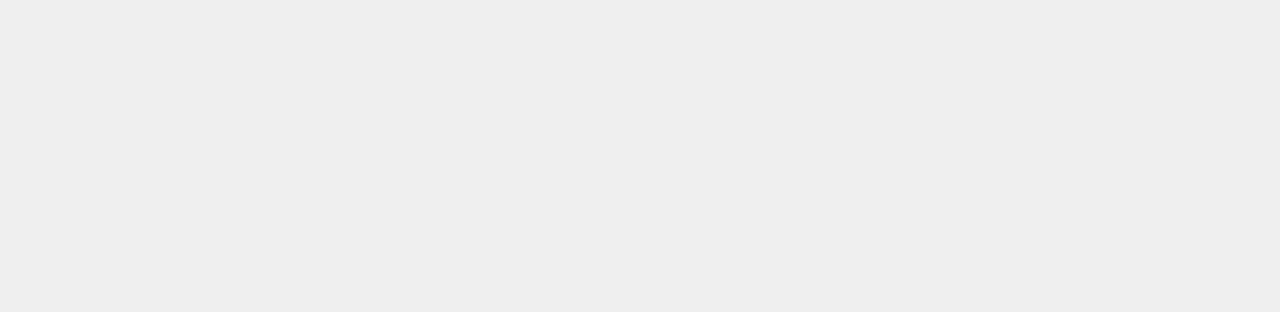
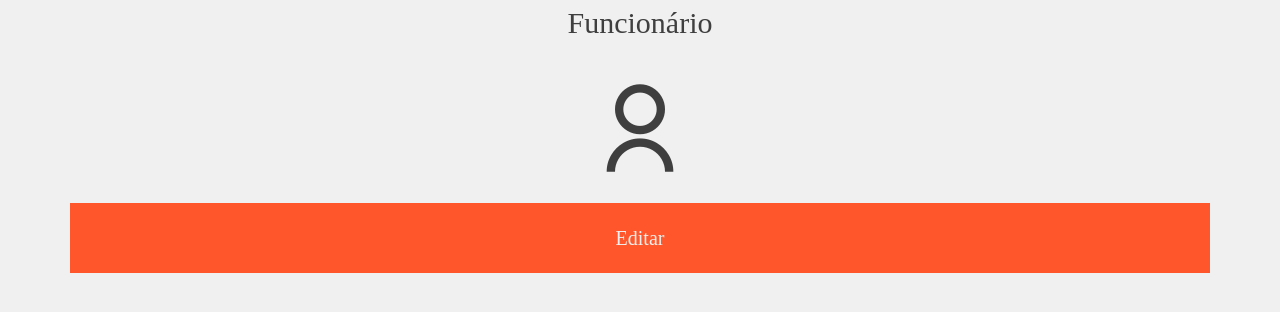
Before and after one commit to yanpisani/mercearia-do-seu-ze, a React (Create React App) app in the folder frontend/: page /card in a window 1280 px wide. Before the commit this address had no page. Shown: the top 312 px of the page. Built offline with nearby package versions, Linux system fonts and the light colour scheme; a web font is replaced by a local one.

Commit message:
Card da página home da dashboard

```diff
--- /dev/null
+++ b/frontend/src/components/admin/card/index.jsx
@@ -0,0 +1,22 @@
+import React from 'react';
+import './styles.scss'
+
+export default function Card() {
+    return(
+        <div className={`card-home`}>
+            <div className={`container`}>
+                <div className={`row`}>
+                    <div className={`col d-flex justify-content-center align-items-center card-title`}>Funcionário</div>
+                </div>
+                <div className={`row`}>
+                    <div className={`col d-flex justify-content-center align-items-center`}>
+                        <i className={`ri-user-line icon`} />
+                    </div>
+                </div>
+                <div className={`row`}>
+                    <div className={`col d-flex justify-content-center align-items-center card-button`}>Editar</div>
+                </div>
+            </div>
+        </div>
+    )
+}
--- /dev/null
+++ b/frontend/src/components/admin/card/styles.scss
@@ -0,0 +1,20 @@
+@import 'src/resources/styles';
+
+.card-home {
+    background-color: $c_White;
+
+    .card-title {
+        color: $c_Black;
+        font-size: 30px;
+    }
+    .icon {
+        font-size: 100px;
+        color: $c_Black;
+    }
+    .card-button {
+        background-color: $c_LightOrange;
+        color: $c_White;
+        height: 70px;
+        font-size: 20px;
+    }
+}
--- a/frontend/src/routes/index.jsx
+++ b/frontend/src/routes/index.jsx
@@ -2,6 +2,7 @@ import React from "react";
 import { Routes, Route, Navigate } from "react-router-dom";
 import Login from "../pages/admin/login";
 import PassRecovery from "../pages/admin/pass_recovery";
+import Card from "../components/admin/card";
 
 export default function Router() {
   return (
@@ -9,6 +10,7 @@ export default function Router() {
       <Route path="/" exact element={<Login/>} />
       <Route path="/entrar" element={<Login/>} />
       <Route path="/recuperar-senha" element={<PassRecovery/>} />
+      <Route path="/card" element={<Card/>} />
       <Route render={() => <Navigate to={{ pathname: "/entrar" }} />} />
     </Routes>
   );
```
